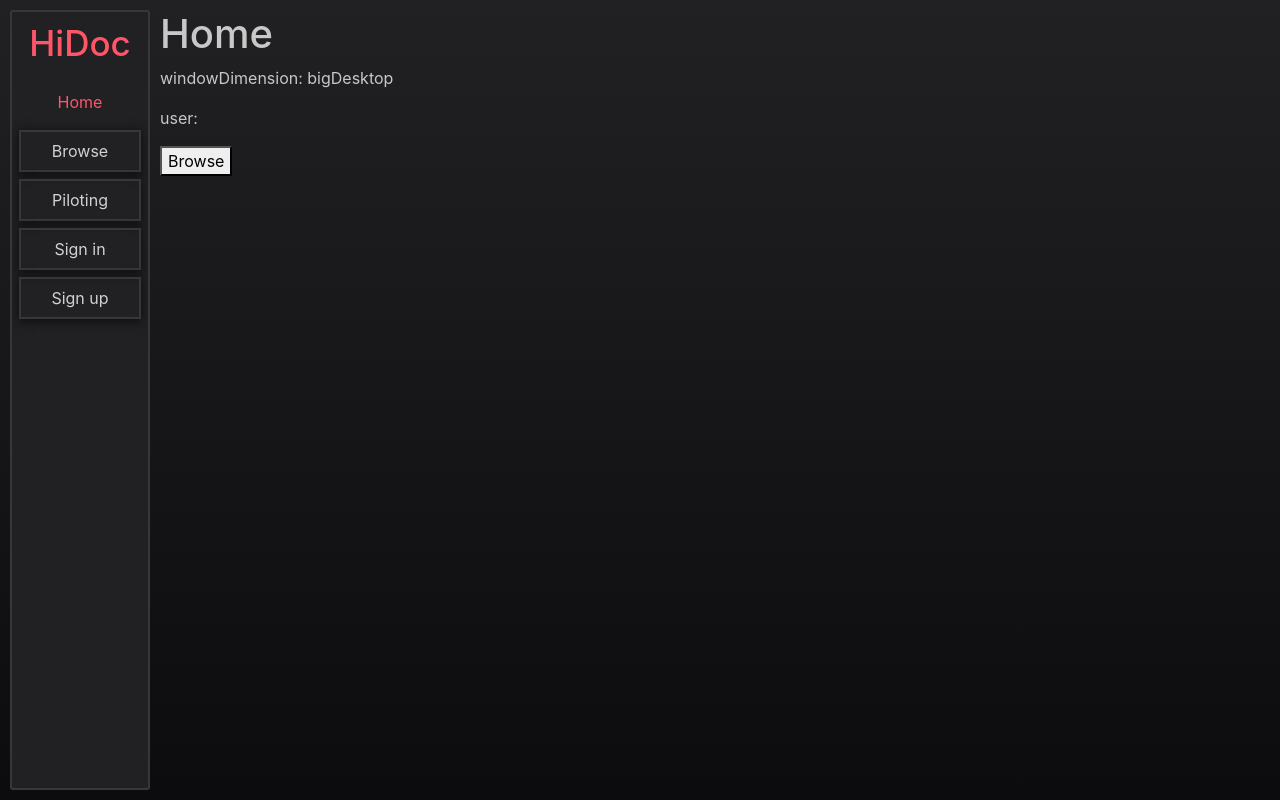
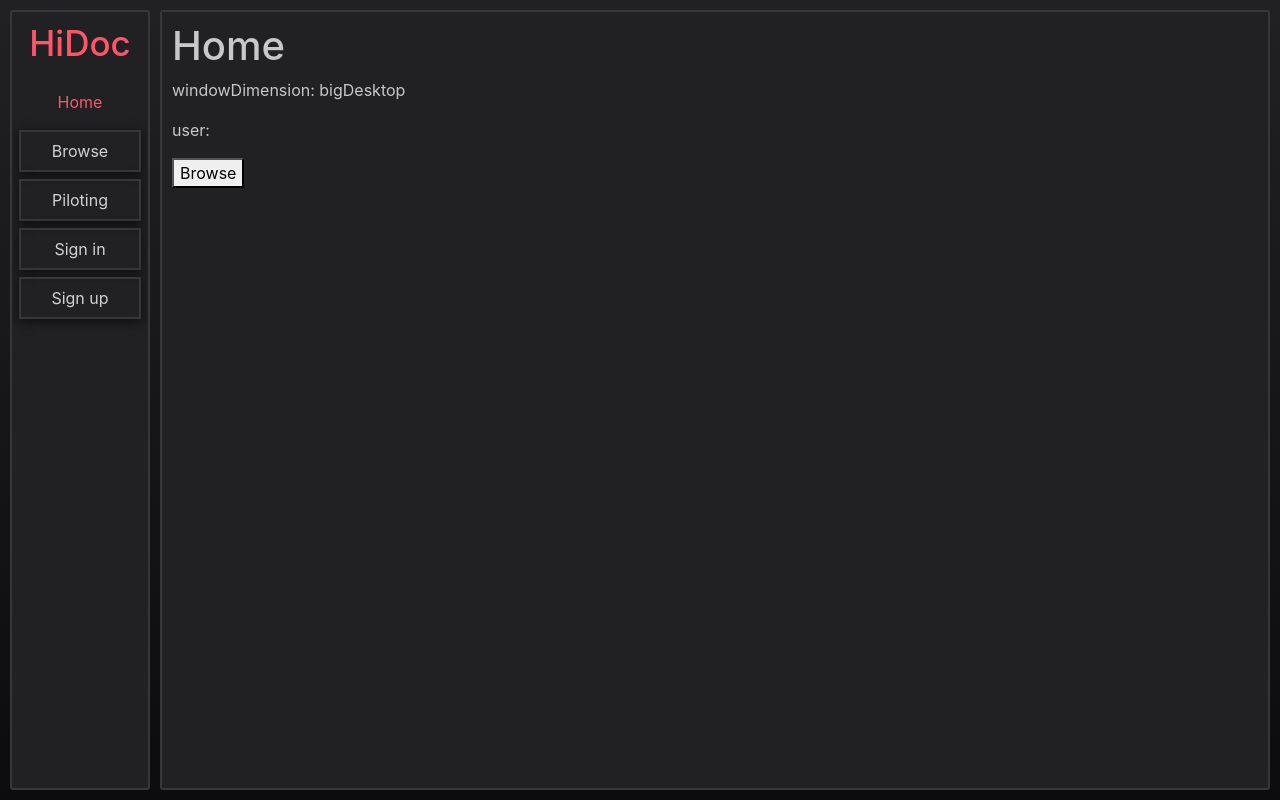
Before and after one commit to MidnattLantern/hidoc-ver-2, a React (Create React App) app: page / in a window 1280 px wide. Built offline with nearby package versions, Linux system fonts and the light colour scheme; no server answers.

Commit message:
apply animated container for browse page

```diff
--- a/src/App.js
+++ b/src/App.js
@@ -14,7 +14,7 @@ import { ResponsiveWindowContext } from "./contexts/responsiveWindowContext";
 import Styles from "./App.module.css";
 import "./global.css";
 // components
-import PilotPage from "./pages/pilot/PilotPage";
+import AnimatedContainer from "./pages/pilot/AnimatedContainer";
 
 function App() {
   const { windowDimension, windowTooShort } = useContext(ResponsiveWindowContext);
@@ -41,7 +41,7 @@ function App() {
 
               <Route exact path="/project/browse" render={() => <ProjectPage />} />
 
-              <Route exact path="/pilot" render={() => <PilotPage /> } />
+              <Route exact path="/pilot" render={() => <AnimatedContainer /> } />
 
               <Route exact path="/" render={() => <HomePage />} />
               <Route path="/" render={() => <h1>Page not found</h1>} />
--- /dev/null
+++ b/src/components/AnimatedContainer.js
@@ -0,0 +1,42 @@
+import React, { useEffect, useState } from "react";
+import Styles from "../styles/AnimatedContainer.module.css";
+import "../global.css";
+
+const AnimatedContainer = ({ children }) => {
+    const [expandedWidth, setExpandedWidth] = useState(false);
+    const [expandedHeight, setExpandedHeight] = useState(false);
+    const [displayLoader, setDisplayLoader] = useState(false);
+
+    useEffect(() => {
+        setExpandedWidth(true);
+        setTimeout(() => {
+            setDisplayLoader(true);
+        }, 500); // as long as it takes for the logo to fade out
+        setTimeout(() => { // Adding artificial delay
+            setExpandedHeight(true);
+            setDisplayLoader(false);
+        }, 500);
+    }, []);
+
+    return (
+        <div className={Styles.AnimatedContainerContainer}>
+            <div className={`${Styles.LauncherBox} ${expandedHeight ? Styles.LauncherBoxFadeOut : null}`}>
+                {displayLoader ? <p className={Styles.LoaderP}>loading...</p> : null}
+            </div>
+            <div className={`${Styles.LauncherLogo} ${expandedWidth ? Styles.LauncherLogoFadeOut : null}`}>
+                <h1>HiDoc</h1>
+            </div>
+            <div
+                className={`
+                    ${Styles.ExpandingDiv}
+                    ${expandedWidth ? Styles.ExpandingDivExpandedWidth : null}
+                    ${expandedHeight ? Styles.ExpandingDivExpandedHeight : null}
+                `}
+            >
+                {expandedHeight ? <div>{children}</div> : null}
+            </div>
+        </div>
+    );
+};
+
+export default AnimatedContainer;
--- a/src/pages/home_page/HomePage.js
+++ b/src/pages/home_page/HomePage.js
@@ -2,6 +2,7 @@ import React, { useContext } from 'react';
 import { ResponsiveWindowContext } from '../../contexts/responsiveWindowContext';
 import { useCurrentUser } from '../../contexts/currentUserContext';
 import { useHistory } from 'react-router-dom/cjs/react-router-dom.min';
+import AnimatedContainer from "../../components/AnimatedContainer";
 
 const HomePage = () => {
     const currentUser = useCurrentUser();
@@ -14,12 +15,12 @@ const HomePage = () => {
     }
 
     return (
-        <div>
+        <AnimatedContainer>
             <h1>Home</h1>
             <p>windowDimension: {windowDimension}</p>
             <p>user: {currentUser?.username}</p>
             <button onClick={handleMoveToBrowse}>Browse</button>
-        </div>
+        </AnimatedContainer>
     )
 };
 
--- a/src/pages/pilot/PilotPage.js
+++ b/src/pages/pilot/AnimatedContainer.js
@@ -1,9 +1,9 @@
 import React, { useEffect, useState } from "react";
 // styles
-import Styles from "../../styles/PilotPage.module.css";
+import Styles from "../../styles/AnimatedContainer.module.css";
 import "../../global.css";
 
-const PilotPage = () => {
+const AnimatedContainer = () => {
     const [expandedWidth, setExpandedWidth] = useState(false);
     const [expandedHeight, setExpandedHeight] = useState(false);
     const [displayLoader, setDisplayLoader] = useState(false)
@@ -19,7 +19,7 @@ const PilotPage = () => {
         }, 5500);
     }, []);
 
-    return (<div className={`${Styles.PilotPageContainer}`}>
+    return (<div className={`${Styles.AnimatedContainerContainer}`}>
                 <div className={`${Styles.LauncherBox} ${expandedHeight ? Styles.LauncherBoxFadeOut : null}`}>
                     {displayLoader ? <p className={Styles.LoaderP}>loading...</p> : null}
                 </div>
@@ -34,15 +34,11 @@ const PilotPage = () => {
                     `}
                 >
                 {expandedHeight ? <div>
-                    <p>content 1</p>
-                    <p>content 2</p>
-                    <p>content 3</p>
-                    <p>content 4</p>
-                    <p>content 5</p>
+                    {/* Any element will go here */}
                 </div> : null}
             </div>
 
     </div>)
 };
 
-export default PilotPage;
+export default AnimatedContainer;
--- a/src/pages/project_page/ProjectPage.js
+++ b/src/pages/project_page/ProjectPage.js
@@ -5,6 +5,7 @@ import Styles from "../../styles/ProjectPage.module.css";
 import "../../global.css";
 // components
 import ProjectList from "./crud/ProjectList";
+import AnimatedContainer from "../../components/AnimatedContainer";
 
 const ProjectPage = () => {
     const { windowDimension } = useContext(ResponsiveWindowContext);
@@ -24,7 +25,9 @@ const ProjectPage = () => {
     return(<>
         <div className={Styles.ProjectPageContainer}>
             <div className={getClassName()}>
-                <ProjectList />
+                <AnimatedContainer>
+                    <ProjectList />
+                </AnimatedContainer>
             </div>
         </div>
     </>)
--- a/src/pages/project_page/crud/ProjectList.js
+++ b/src/pages/project_page/crud/ProjectList.js
@@ -6,10 +6,9 @@ import { useCurrentUser } from "../../../contexts/currentUserContext";
 // styles
 import Styles from "../../../styles/ProjectList.module.css";
 import "../../../global.css";
+import AnimatedContainer from "../../../components/AnimatedContainer";
 
 const ProjectList = ({ message, filter = "" }) => {
-    // animation
-    const [animateOpening, setAnimateOpening] = useState(false);
 
     const [projects, setProjects] = useState({ results: [] });
     const [hasLoaded, setHasLoaded] = useState(false);
@@ -18,7 +17,6 @@ const ProjectList = ({ message, filter = "" }) => {
     const currentUser = useCurrentUser();
 
     useEffect(() => {
-        setAnimateOpening(true);
         const fetchProjects = async () => {
             try {
                 const { data } = await axiosReq.get(`/projects/?${filter}search=${query}`);
@@ -34,7 +32,7 @@ const ProjectList = ({ message, filter = "" }) => {
         setHasLoaded(false);
         const timer = setTimeout(() => {
             fetchProjects();
-        }, 2000);
+        }, 0);
         return () => {
             clearTimeout(timer);
         };
@@ -42,7 +40,6 @@ const ProjectList = ({ message, filter = "" }) => {
 
     return(<>
         <div className={Styles.ProjectListContainer}>
-            <div className={`${Styles.AnimateOpening} ${animateOpening ? Styles.Expand : ''}`}>
             {hasLoaded ? (
                 <>
                     {projects?.results?.length ? (
@@ -61,11 +58,6 @@ const ProjectList = ({ message, filter = "" }) => {
                 </>
             ) : null}
         </div>
-        {hasLoaded ? null : <div className={Styles.AnimateOpeningLoader}>
-            <p>Loading...</p>
-        </div>}
-    </div>
-
     </>)
 };
 
--- a/src/styles/PilotPage.module.css
+++ b/src/styles/AnimatedContainer.module.css
@@ -1,10 +1,10 @@
 /* Foundation */
-.PilotPageContainer {
-    border: 2px solid var(--edge);
+.AnimatedContainerContainer {
+    border: 2px hidden var(--edge);
     border-radius: 3px;
     height: 100%;
     overflow: hidden;
-    padding: 10px;
+    padding: 0px;
     display: flex;
     justify-content: center;
     align-items: center;
@@ -39,7 +39,7 @@
     display: flex;
     justify-content: center;
     align-items: center;
-    border: 4px solid var(--theme);
+    border: 2px solid var(--theme);
     width: 150px;
     height: 75px;
     background: linear-gradient(90deg, var(--void), var(--void-shade), var(--void));
@@ -70,20 +70,26 @@
     transition: opacity 0.5s ease-out;
 }
 
+/* Base class for the expanding div */
 .ExpandingDiv {
     z-index: 0;
     overflow: hidden;
-    border: 2px solid var(--theme);
+    border: 1px solid var(--theme); /* Initial border color */
     width: 1px;
     height: 1px;
     padding: 0px;
+    transition: width 0.5s ease-out, height 0.5s ease, border-color 0.5s ease;
 }
+
+/* Expanded width */
 .ExpandingDivExpandedWidth {
     width: 100%;
-    transition: width 0.5s ease-out;
 }
+
+/* Expanded height with border color transition */
 .ExpandingDivExpandedHeight {
     height: 100%;
-    transition: height 0.5s ease;
     padding: 10px;
+    border: 2px solid var(--edge);
+    background-color: var(--void);
 }
--- a/src/styles/ProjectList.module.css
+++ b/src/styles/ProjectList.module.css
@@ -1,36 +1,7 @@
 .ProjectListContainer{
-    padding: 10px;
     display: flex;
     justify-content: center;
     flex-direction: row;
     position: relative;
     overflow: visible;
 }
-.AnimateOpening{
-    position: relative;
-    z-index: 0;
-    border: 2px solid var(--edge);
-    border-radius: 3px;
-    width: 10px;
-    height: 3px;
-    padding: 0px;
-    transition: width 0.5s ease-out;
-}
-.AnimateOpening.Expand{
-    width: 100%;
-    height: 100%;
-    transition: width 0.5s ease-out, height 0.5s ease-out;
-    padding: 0px;
-}
-.AnimateOpeningLoader{
-    display: flex;
-    justify-content: center;
-    align-items: center;
-    position: absolute;
-    background-color: var(--void);
-    border: 3px solid var(--edge);
-    z-index: 1;
-    top: -10px;
-    padding: 5px;
-    width: 125px;
-}
--- a/src/styles/ProjectPage.module.css
+++ b/src/styles/ProjectPage.module.css
@@ -1,11 +1,8 @@
 /* Foundation */
 .ProjectPageContainer {
-    border: 2px solid var(--edge);
-    border-radius: 3px;
     height: 100%;
     display: flex;
     justify-content: center;
-    background-color: var(--void);
 }
 
 .ContainerForPhone {
@@ -21,5 +18,4 @@
     height: 100%;
     width: 1030px;
     transition: width 0.5s ease, height 0.5s ease;
-    padding: 20px;
 }
```
Lines whose indentation alone changed are shown as unchanged.
